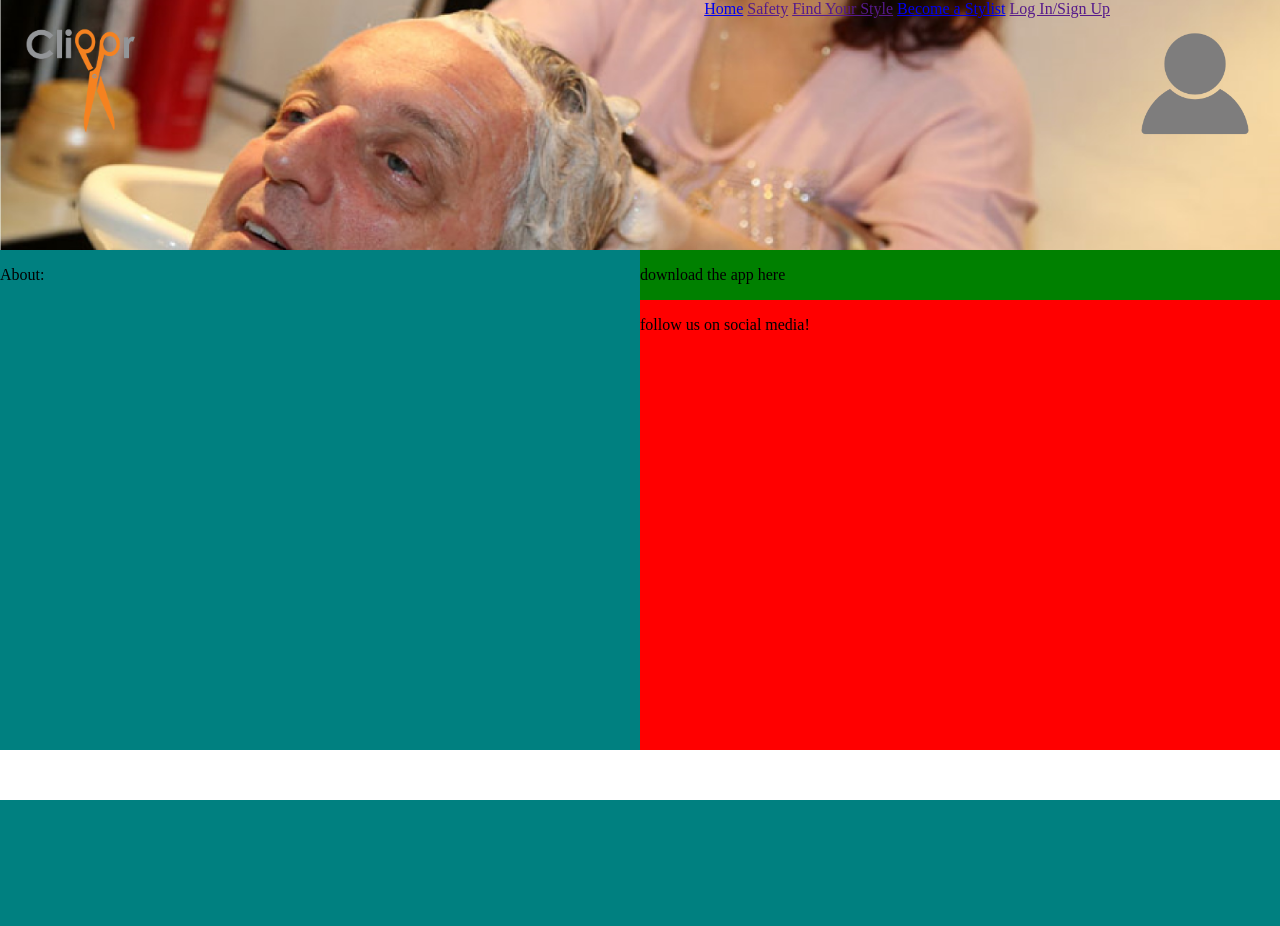
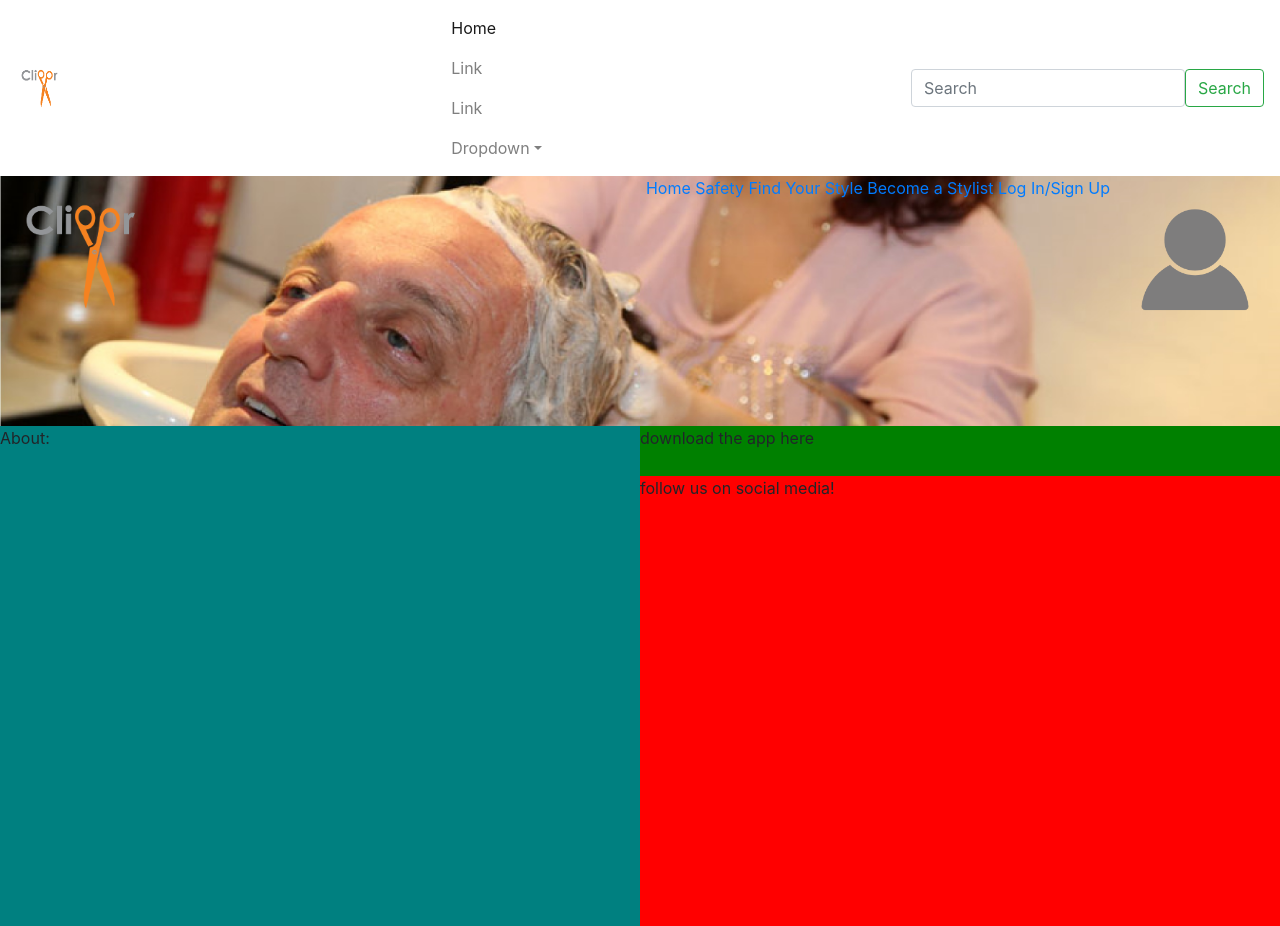
Before and after one commit to eric85254/Clippr, a Django app: page / in a window 1280 px wide. Before the commit the page ends 800 px from the top, so only its background shows below. Run offline with Django 3.2, Linux system fonts and the light colour scheme; some libraries are stand-ins or nearby versions.

Commit message:
Put in jquery, tether, and bootstrap scripts in home page Renamed realHome.html to home.html Added navbar to home page Added logo to navbar

```diff
--- a/core/views.py
+++ b/core/views.py
@@ -7,7 +7,7 @@ from core.models import User
 
 
 def index(request):
-    return render(request, 'core/realHome.html', {'form': None})
+    return render(request, 'core/home.html', {'form': None})
 
 
 def returning_user(request):
@@ -67,7 +67,7 @@ def logout(request):
 
 
 def home(request):
-    return render(request, 'core/realHome.html')
+    return render(request, 'core/home.html')
 
 
 def create_user(request):
--- a/static/clippr/homeStyle.css
+++ b/static/clippr/homeStyle.css
@@ -14,7 +14,7 @@ body {
     margin: auto;
 }
 #logo {
-    background-image: url("./images/Clippr_Transparent.png");
+    background-image: url("images/logoTransparent.png");
     -webkit-background-size:contain;
     background-size: contain;
     display: block;
--- /dev/null
+++ b/templates/core/home.html
@@ -0,0 +1,74 @@
+{% load staticfiles %}
+
+<!DOCTYPE html>
+<html lang="en">
+<head>
+    <link rel="stylesheet" type="text/css" href="{% static 'clippr/homeStyle.css' %}" />
+    <meta charset="UTF-8">
+    <title>Clippr</title>
+    <link rel="stylesheet" href="https://maxcdn.bootstrapcdn.com/bootstrap/4.0.0-alpha.5/css/bootstrap.min.css" integrity="sha384-AysaV+vQoT3kOAXZkl02PThvDr8HYKPZhNT5h/CXfBThSRXQ6jW5DO2ekP5ViFdi" crossorigin="anonymous">
+</head>
+<body>
+
+<nav class="navbar navbar-light bg-faded">
+  <a class="navbar-brand" href="#">
+      <img src="{% static "clippr/images/logoTransparent.png" %}"  width="50" height="50" alt="">
+  </a>
+  <ul class="nav navbar-nav">
+    <li class="nav-item active">
+      <a class="nav-link" href="#">Home <span class="sr-only">(current)</span></a>
+    </li>
+    <li class="nav-item">
+      <a class="nav-link" href="#">Link</a>
+    </li>
+    <li class="nav-item">
+      <a class="nav-link" href="#">Link</a>
+    </li>
+    <li class="nav-item dropdown">
+      <a class="nav-link dropdown-toggle" href="http://example.com" id="supportedContentDropdown" data-toggle="dropdown" aria-haspopup="true" aria-expanded="false">Dropdown</a>
+      <div class="dropdown-menu" aria-labelledby="supportedContentDropdown">
+        <a class="dropdown-item" href="#">Action</a>
+        <a class="dropdown-item" href="#">Another action</a>
+        <a class="dropdown-item" href="#">Something else here</a>
+      </div>
+    </li>
+  </ul>
+  <form class="form-inline float-xs-right">
+    <input class="form-control" type="text" placeholder="Search">
+    <button class="btn btn-outline-success" type="submit">Search</button>
+  </form>
+</nav>
+
+<div id="header">
+    <a id="logo" href="{% url 'core:home' %}" ></a>
+    <div id="headerLinks">
+        <a href="{% url 'core:home' %}">Home</a>
+        <a href="">Safety</a>
+        <a href="">Find Your Style</a>
+        <a href="{% url 'core:create_user' %}">Become a Stylist</a>
+        <a href="">Log In/Sign Up</a>
+        <a id="profile" href="{% url 'core:home' %}"></a>
+    </div>
+</div>
+<div class="clearFloat"></div>
+<div id="content">
+    <div id = "about">
+        <p>About:</p>
+    </div>
+    <div id = "appAndSocialMedia">
+        <div id="downloadApp">
+            <p>download the app here</p>
+        </div>
+        <div id="socialMedia">
+            <p>follow us on social media!</p>
+        </div>
+    </div>
+</div>
+
+<script src="https://ajax.googleapis.com/ajax/libs/jquery/3.1.1/jquery.min.js" integrity="sha384-3ceskX3iaEnIogmQchP8opvBy3Mi7Ce34nWjpBIwVTHfGYWQS9jwHDVRnpKKHJg7" crossorigin="anonymous"></script>
+<script src="https://cdnjs.cloudflare.com/ajax/libs/tether/1.3.7/js/tether.min.js" integrity="sha384-XTs3FgkjiBgo8qjEjBk0tGmf3wPrWtA6coPfQDfFEY8AnYJwjalXCiosYRBIBZX8" crossorigin="anonymous"></script>
+<script src="https://maxcdn.bootstrapcdn.com/bootstrap/4.0.0-alpha.5/js/bootstrap.min.js" integrity="sha384-BLiI7JTZm+JWlgKa0M0kGRpJbF2J8q+qreVrKBC47e3K6BW78kGLrCkeRX6I9RoK" crossorigin="anonymous"></script>
+
+
+</body>
+</html>
--- a/templates/core/realHome.html
+++ /dev/null
@@ -1,40 +0,0 @@
-{% load staticfiles %}
-
-<!DOCTYPE html>
-<html lang="en">
-<head>
-    <link rel="stylesheet" type="text/css" href="{% static 'clippr/homeStyle.css' %}" />
-    <meta charset="UTF-8">
-    <title>Clippr</title>
-</head>
-<body>
-<div id="header">
-    <a id="logo" href="{% url 'core:home' %}" ></a>
-    <div id="headerLinks">
-        <a href="{% url 'core:home' %}">Home</a>
-        <a href="">Safety</a>
-        <a href="">Find Your Style</a>
-        <a href="{% url 'core:create_user' %}">Become a Stylist</a>
-        <a href="">Log In/Sign Up</a>
-        <a id="profile" href="{% url 'core:home' %}"></a>
-    </div>
-</div>
-<div class="clearFloat"></div>
-<div id="content">
-    <div id = "about">
-        <p>About:</p>
-    </div>
-    <div id = "appAndSocialMedia">
-        <div id="downloadApp">
-            <p>download the app here</p>
-        </div>
-        <div id="socialMedia">
-            <p>follow us on social media!</p>
-        </div>
-    </div>
-</div>
-
-
-
-</body>
-</html>
```
Also changed, not shown: templates/core/Bootstrap Home.html (deleted, +0 -40 lines), static/clippr/images/logoTransparent.png (renamed from static/clippr/images/Clippr_Transparent.png).
